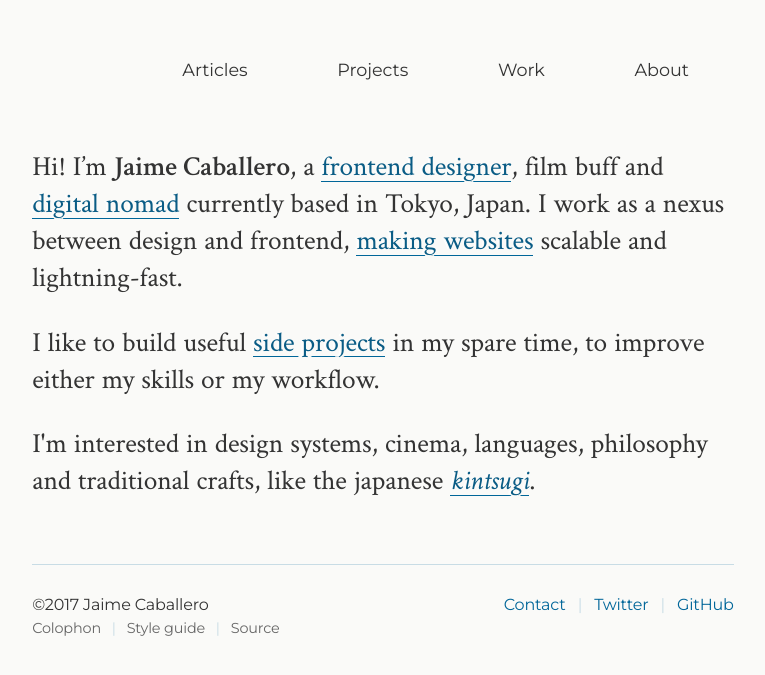
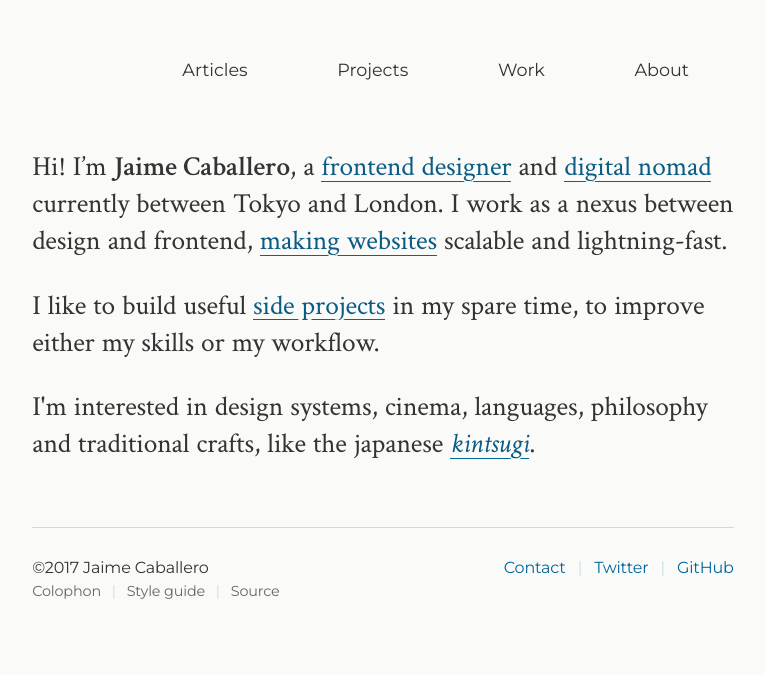
Before and after one commit to jaicab/jaicab.github.io, a Jekyll site: the page built from index.md, in a window 1280 px wide. Shown: the top 675 px of the page, without its empty margins (257-1022 px from the left). Built offline with Jekyll 4.4.1, drawn with Linux system fonts in a browser that asks for light colours; some web fonts are replaced.

Commit message:
Tweak homepage copy

```diff
--- a/index.md
+++ b/index.md
@@ -4,7 +4,7 @@
 meta: Jaime Caballero is a frontend architect based in London. He writes about about Sass, web performance and more.
 ---
 
-<p class="c-intro c-intro--color" id="skip" tabindex="-1">Hi! I’m <strong>Jaime Caballero</strong>, a <a href="/about/">frontend designer</a>, film buff and <a href="http://instagram.com/jai_cab">digital nomad</a> currently based in Tokyo, Japan. I work as a nexus between design and frontend, <a href="/work/">making websites</a> scalable and lightning-fast.</p>
+<p class="c-intro c-intro--color" id="skip" tabindex="-1">Hi! I’m <strong>Jaime Caballero</strong>, a <a href="/about/">frontend designer</a> and <a href="http://instagram.com/jai_cab">digital nomad</a> currently between Tokyo and London. I work as a nexus between design and frontend, <a href="/work/">making websites</a> scalable and lightning-fast.</p>
 
 <p class="c-intro c-intro--color">
 I like to build useful <a href="/projects/">side projects</a> in my spare time, to improve either my skills or my workflow.
```
